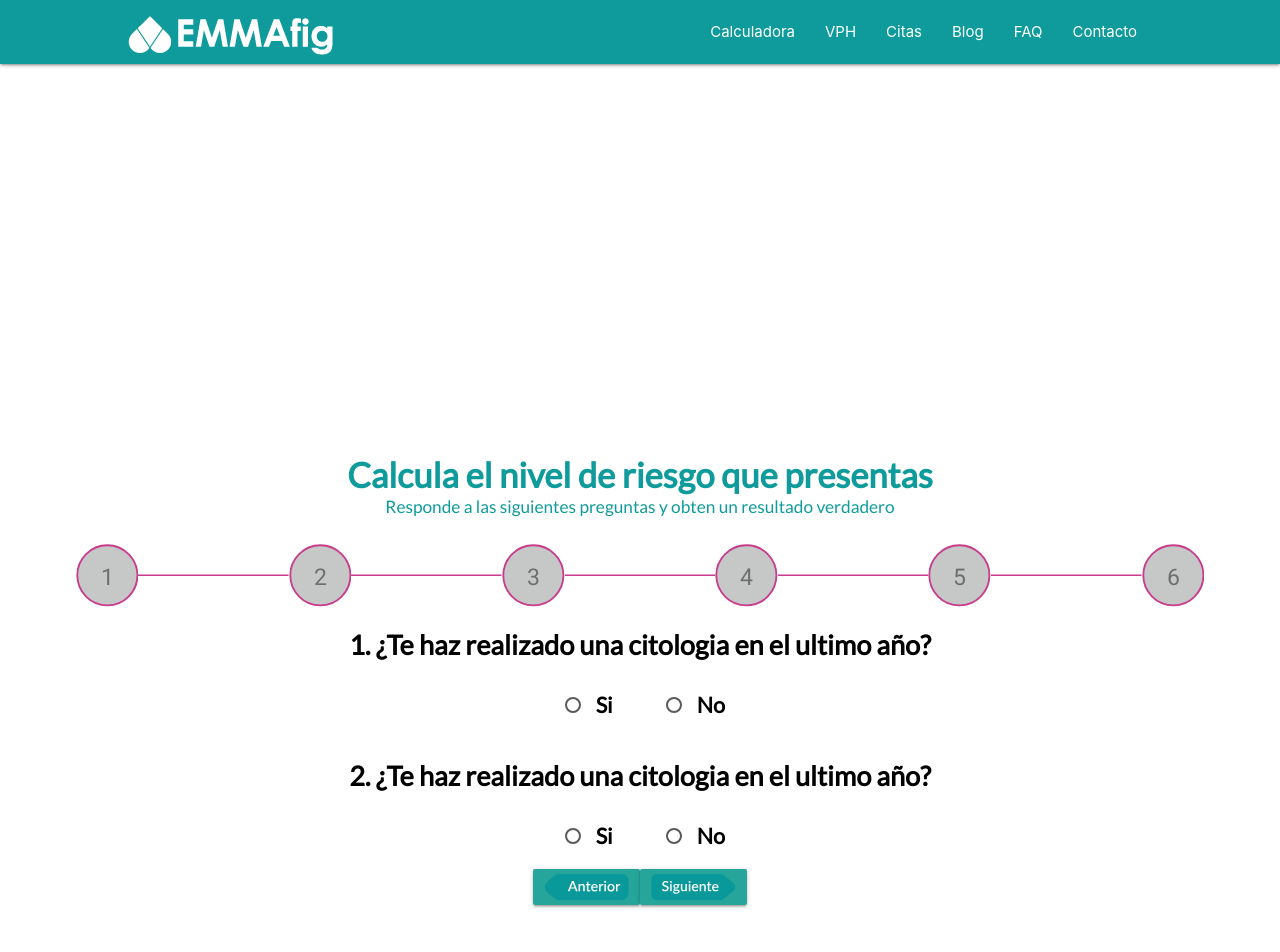
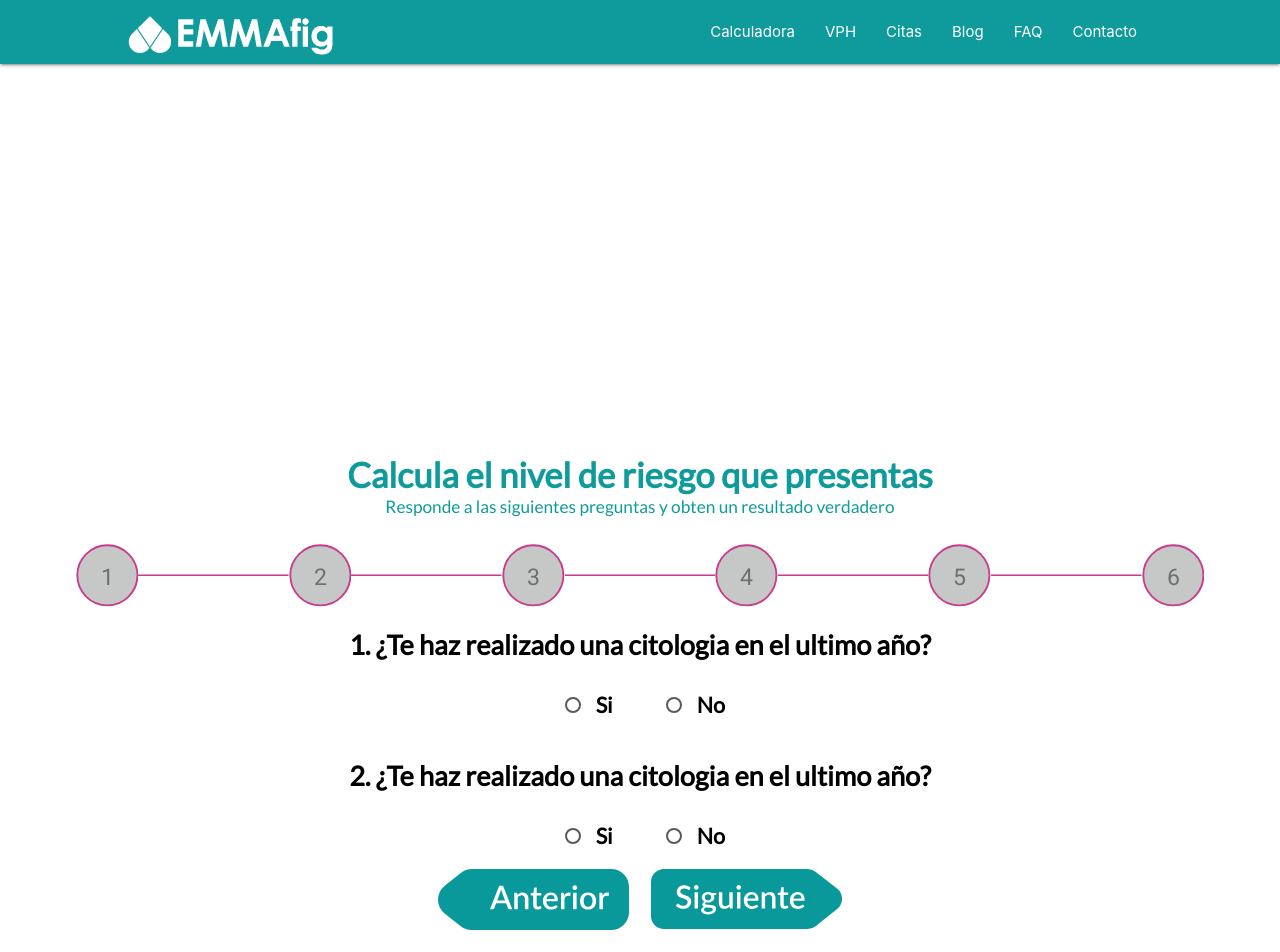
Before and after one commit to gallar12d/Emmafig, a React (Create React App) app: page / in a window 1280 px wide. Shown: the top 952 px of the page. Built offline with nearby package versions, Linux system fonts and the light colour scheme.

Commit message:
botones hover

```diff
--- a/src/components/calculadora/Calculadora.css
+++ b/src/components/calculadora/Calculadora.css
@@ -1,11 +1,8 @@
-.btn:hover{
+.boton{
+    /*max-width: 60%;*/
+}
+.boton:hover{
     cursor: pointer;
-}
-#btn_prev:hover{
-    content: url('../../../public/img/prev-btn-hover.svg');
-}
-#btn_next:hover{
-    content: url('../../../public/img/next-btn-hover.svg');
 }
 .circulo{
     z-index: 2;
--- a/src/components/calculadora/Calculadora.js
+++ b/src/components/calculadora/Calculadora.js
@@ -6,12 +6,16 @@ class Menu extends Component {
         super(props);
         this.state = {
             value: '',
-            btn_next: process.env.PUBLIC_URL +"/img/next-btn.svg",
-            btn_prev: process.env.PUBLIC_URL +"/img/prev-btn.svg",
+            btn_next: process.env.PUBLIC_URL + "/img/next-btn.svg",
+            btn_prev: process.env.PUBLIC_URL + "/img/prev-btn.svg",
         };
 
         this.handleChange = this.handleChange.bind(this);
         this.handleSubmit = this.handleSubmit.bind(this);
+        this.nextHandleMouseOver = this.nextHandleMouseOver.bind(this);
+        this.nextHandleMouseOut = this.nextHandleMouseOut.bind(this);
+        this.prevHandleMouseOver = this.prevHandleMouseOver.bind(this);
+        this.prevHandleMouseOut = this.prevHandleMouseOut.bind(this);
     }
 
     handleChange(event) {
@@ -21,6 +25,30 @@ class Menu extends Component {
     handleSubmit(event) {
         alert('A name was submitted: ' + this.state.value);
         event.preventDefault();
+    }
+
+    nextHandleMouseOver() {
+        this.setState({
+            btn_next: process.env.PUBLIC_URL + "/img/next-btn-hover.svg"
+        });
+    }
+
+    nextHandleMouseOut() {
+        this.setState({
+            btn_next: process.env.PUBLIC_URL + "/img/next-btn.svg"
+        });
+    }
+
+    prevHandleMouseOver() {
+        this.setState({
+            btn_prev: process.env.PUBLIC_URL + "/img/prev-btn-hover.svg"
+        });
+    }
+
+    prevHandleMouseOut() {
+        this.setState({
+            btn_prev: process.env.PUBLIC_URL + "/img/prev-btn.svg"
+        });
     }
 
     componentDidMount() {
@@ -161,8 +189,12 @@ class Menu extends Component {
                     </div>
                 </form>
                 <div className="row">
-                    <img id="btn_prev" src={this.state.btn_prev} className="col s1 offset-s5 btn"></img>
-                    <img id="btn_next" src={this.state.btn_next} className="col s1 btn"></img>
+                    <div className="col s3 m3 l2 offset-s3 offset-m3 offset-l4">
+                        <img id="btn_prev" onMouseOver={this.prevHandleMouseOver} onMouseOut={this.prevHandleMouseOut} src={this.state.btn_prev} className="boton right-align"></img>
+                    </div>
+                    <div className="col s3 m3 l2">
+                        <img id="btn_next" onMouseOver={this.nextHandleMouseOver} onMouseOut={this.nextHandleMouseOut} src={this.state.btn_next} className="boton"></img>
+                    </div>
                 </div>
             </div >
         );
```
